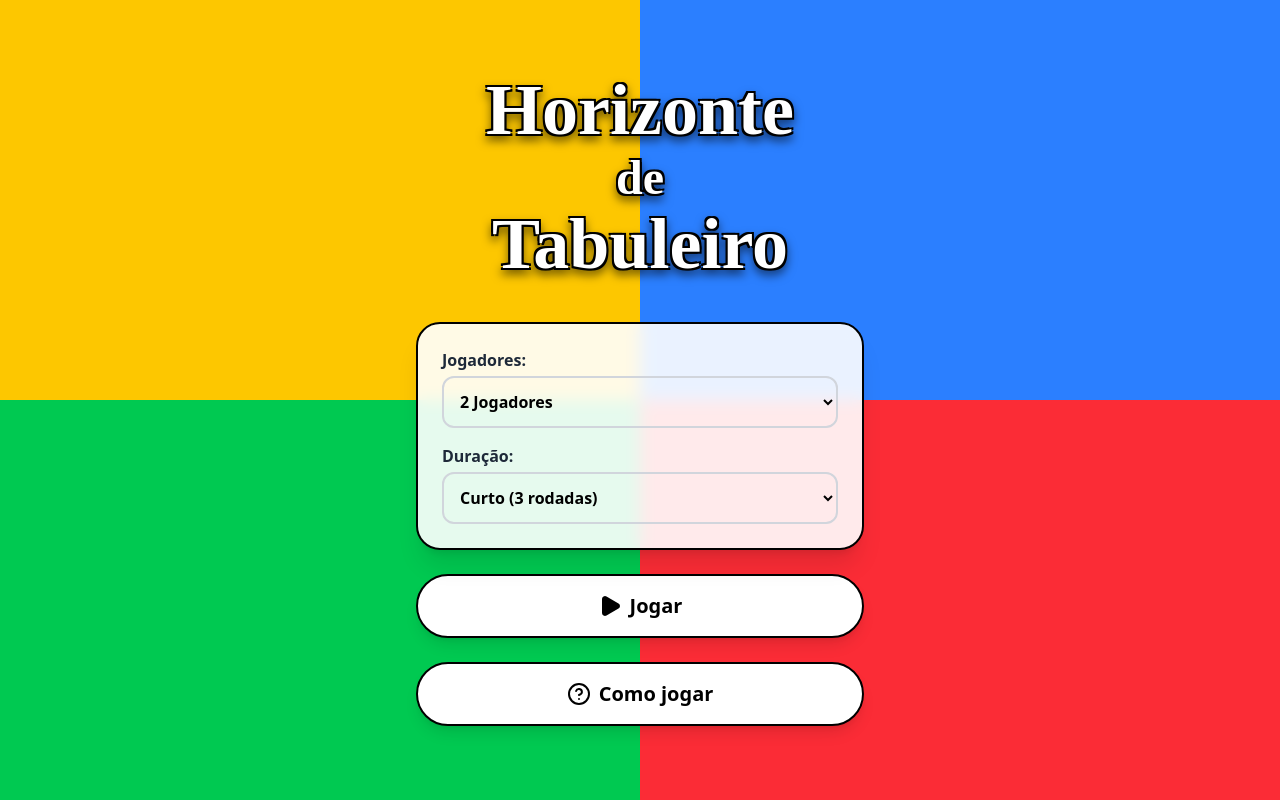
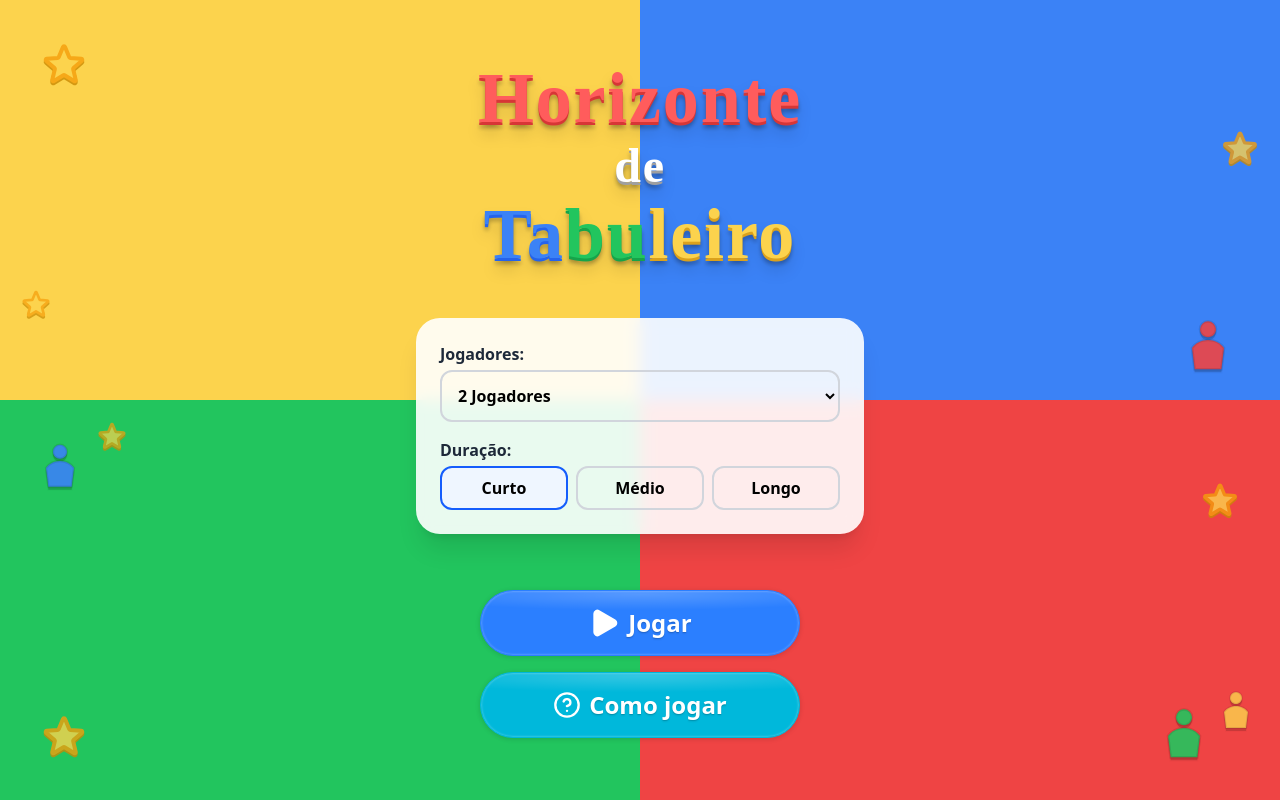
Before and after one commit to joaotonaco/horizonte-de-tabuleiro, a React (Vite) app: page / in a window 1280 px wide. Built offline with nearby package versions, Linux system fonts and the light colour scheme; a web font is replaced by a local one.

Commit message:
feat(ui): add puffy button component and update home screen styling

```diff
--- a/package.json
+++ b/package.json
@@ -18,6 +18,8 @@
 		"lucide-react": "^0.554.0",
 		"react": "^19.2.0",
 		"react-dom": "^19.2.0",
+		"tailwind-merge": "^3.4.0",
+		"tailwind-variants": "^3.2.2",
 		"tailwindcss": "^4.1.17",
 		"typescript": "~5.9.3"
 	},
--- a/src/App.tsx
+++ b/src/App.tsx
@@ -1,5 +1,6 @@
 import { Award, HelpCircle, Play, RotateCcw, X } from "lucide-react";
 import { useState } from "react";
+import { PuffyButton } from "./components/puffy-button";
 import { QUESTIONS } from "./questions";
 import type {
 	FeedbackState,
@@ -13,9 +14,9 @@ import type {
 import { shuffleArray } from "./utils";
 
 const GAME_MODES: GameModes = {
-	curto: { label: "Curto (3 rodadas)", rounds: 3 },
-	medio: { label: "Médio (5 rodadas)", rounds: 5 },
-	longo: { label: "Longo (10 rodadas)", rounds: 10 },
+	curto: { label: "Curto", rounds: 3 },
+	medio: { label: "Médio", rounds: 5 },
+	longo: { label: "Longo", rounds: 10 },
 };
 
 const PLAYER_COLORS: PlayerColors = {
@@ -30,6 +31,46 @@ const PLAYER_COLORS: PlayerColors = {
 	8: "bg-amber-500 ring-amber-400",
 	9: "bg-violet-500 ring-violet-400",
 };
+
+const StarIcon = ({ className }: { className?: string }) => (
+	<svg
+		xmlns="http://www.w3.org/2000/svg"
+		viewBox="0 0 24 24"
+		fill="#FCD34D"
+		stroke="#F59E0B"
+		strokeWidth="2"
+		className={className}
+		style={{ filter: "drop-shadow(0px 2px 0px #ca8a04)" }}
+	>
+		<path
+			strokeLinecap="round"
+			strokeLinejoin="round"
+			d="M11.48 3.499a.562.562 0 011.04 0l2.125 5.111a.563.563 0 00.475.345l5.518.442c.499.04.701.663.321.988l-4.204 3.602a.563.563 0 00-.182.557l1.285 5.385a.562.562 0 01-.84.61l-4.725-2.885a.563.563 0 00-.586 0L6.982 20.54a.562.562 0 01-.84-.61l1.285-5.385a.563.563 0 00-.182-.557l-4.204-3.602a.563.563 0 01.321-.988l5.518-.442a.563.563 0 00.475-.345L11.48 3.5z"
+		/>
+	</svg>
+);
+
+const PawnIcon = ({
+	className,
+	color,
+}: {
+	className?: string;
+	color: string;
+}) => (
+	<svg
+		xmlns="http://www.w3.org/2000/svg"
+		viewBox="0 0 24 24"
+		fill={color}
+		className={className}
+		style={{ filter: "drop-shadow(0px 3px 0px rgba(0,0,0,0.2))" }}
+	>
+		<path
+			d="M12 2a3 3 0 0 0-3 3c0 1.657 1.343 3 3 3s3-1.343 3-3a3 3 0 0 0-3-3zm0 7c-2.5 0-4.71 1.18-6 3l1 8h10l1-8c-1.29-1.82-3.5-3-6-3z"
+			stroke="rgba(0,0,0,0.1)"
+			strokeWidth="1"
+		/>
+	</svg>
+);
 
 const App = () => {
 	const [screen, setScreen] = useState<ScreenState>("home");
@@ -123,30 +164,62 @@ const App = () => {
 
 	const renderHome = () => (
 		<div className="relative w-full h-full flex flex-col items-center justify-center p-6 overflow-hidden">
-			{/* Fundo de 4 Quadrantes */}
-			<div className="absolute top-0 left-0 w-1/2 h-1/2 bg-yellow-400 z-0"></div>
-			<div className="absolute top-0 right-0 w-1/2 h-1/2 bg-blue-500 z-0"></div>
-			<div className="absolute bottom-0 left-0 w-1/2 h-1/2 bg-green-500 z-0"></div>
-			<div className="absolute bottom-0 right-0 w-1/2 h-1/2 bg-red-500 z-0"></div>
+			{/* Fundo de 4 Quadrantes com Textura e Ícones */}
+			<div className="absolute top-0 left-0 w-full h-full z-0">
+				{/* Quadrante Amarelo */}
+				<div className="absolute top-0 left-0 w-1/2 h-1/2 bg-[#FCD34D] overflow-hidden">
+					<StarIcon className="absolute top-10 left-10 w-12 h-12 opacity-80" />
+					<StarIcon className="absolute bottom-20 left-5 w-8 h-8 opacity-70" />
+				</div>
+				{/* Quadrante Azul */}
+				<div className="absolute top-0 right-0 w-1/2 h-1/2 bg-[#3B82F6] overflow-hidden">
+					<StarIcon className="absolute top-32 right-5 w-10 h-10 opacity-80" />
+					<PawnIcon
+						color="#EF4444"
+						className="absolute bottom-5 right-10 w-16 h-16 opacity-90"
+					/>
+				</div>
+				{/* Quadrante Verde */}
+				<div className="absolute bottom-0 left-0 w-1/2 h-1/2 bg-[#22C55E] overflow-hidden">
+					<PawnIcon
+						color="#3B82F6"
+						className="absolute top-10 left-8 w-14 h-14 opacity-90"
+					/>
+					<StarIcon className="absolute top-5 left-24 w-8 h-8 opacity-70" />
+					<StarIcon className="absolute bottom-10 left-10 w-12 h-12 opacity-80" />
+				</div>
+				{/* Quadrante Vermelho */}
+				<div className="absolute bottom-0 right-0 w-1/2 h-1/2 bg-[#EF4444] overflow-hidden">
+					<PawnIcon
+						color="#22C55E"
+						className="absolute bottom-8 right-16 w-16 h-16 opacity-90"
+					/>
+					<PawnIcon
+						color="#FCD34D"
+						className="absolute bottom-16 right-5 w-12 h-12 opacity-80"
+					/>
+					<StarIcon className="absolute top-20 right-10 w-10 h-10 opacity-80" />
+				</div>
+			</div>
 
 			{/* Conteúdo */}
 			<div className="z-10 w-full max-w-md flex flex-col items-center gap-6">
-				<h1
-					className="text-5xl font-playful font-black text-white text-center drop-shadow-[0_5px_5px_rgba(0,0,0,0.5)] leading-tight mb-4"
-					style={{
-						textShadow:
-							"2px 2px 0 #000000, -2px -2px 0 #000000, 2px -2px 0 #000000, -2px 2px 0 #000000",
-					}}
-				>
-					<span className="text-6xl md:text-7xl">Horizonte</span>
-					<br />
-					de
-					<br />
-					<span className="text-6xl md:text-7xl">Tabuleiro</span>
+				<h1 className="text-6xl md:text-7xl font-black font-playful text-center leading-none tracking-wide drop-shadow-xl mb-6">
+					<span className="text-[#ff5c5c] puffy-text-red block">Horizonte</span>
+					<p className="text-white puffy-text text-4xl md:text-5xl my-2">de</p>
+					<span className="text-[#3B82F6] puffy-text-blue inline-block">
+						Ta
+					</span>
+					<span className="text-[#22C55E] puffy-text-green inline-block">
+						bu
+					</span>
+					<span className="text-[#FCD34D] puffy-text-yellow inline-block">
+						leiro
+					</span>
 				</h1>
 
 				{/* Painel de Configuração */}
-				<div className="bg-white/90 backdrop-blur-sm p-6 rounded-3xl shadow-xl w-full space-y-4 border-2 border-black">
+				<div className="bg-white/90 backdrop-blur-sm p-6 rounded-3xl shadow-xl w-full space-y-4">
 					<div>
 						<label className="block text-gray-800 font-bold mb-1">
 							Jogadores:
@@ -168,34 +241,36 @@ const App = () => {
 						<label className="block text-gray-800 font-bold mb-1">
 							Duração:
 						</label>
-						<select
-							value={gameMode}
-							onChange={(e) => setGameMode(e.target.value as GameModeKey)}
-							className="w-full p-3 rounded-xl border-2 border-gray-300 focus:border-blue-500 outline-none font-bold"
-						>
+						<div className="flex gap-2">
 							{Object.entries(GAME_MODES).map(([key, val]) => (
-								<option key={key} value={key}>
+								<label
+									key={key}
+									className={`w-full flex items-center justify-center gap-2 px-3 py-2 rounded-xl border-2 font-bold cursor-pointer ${gameMode === key ? "border-blue-600 bg-blue-50" : "border-gray-300"}`}
+								>
+									<input
+										type="radio"
+										name="game-mode"
+										value={key}
+										checked={gameMode === (key as GameModeKey)}
+										onChange={(e) => setGameMode(e.target.value as GameModeKey)}
+										className="sr-only"
+									/>
 									{val.label}
-								</option>
+								</label>
 							))}
-						</select>
+						</div>
 					</div>
 				</div>
 
-				{/* Botões Principais */}
-				<button
-					onClick={startGame}
-					className="w-full bg-white text-black text-xl font-bold py-4 rounded-full shadow-lg flex items-center justify-center gap-2 border-2 border-black hover:scale-105 transition-transform active:scale-95"
-				>
-					<Play size={24} fill="black" /> Jogar
-				</button>
+				<div className="w-full max-w-xs flex flex-col gap-4 mt-8">
+					<PuffyButton onClick={startGame} color="blue">
+						<Play size={32} fill="white" /> Jogar
+					</PuffyButton>
 
-				<button
-					onClick={() => setShowModal(true)}
-					className="w-full bg-white text-black text-xl font-bold py-4 rounded-full shadow-lg flex items-center justify-center gap-2 border-2 border-black hover:scale-105 transition-transform active:scale-95"
-				>
-					<HelpCircle size={24} /> Como jogar
-				</button>
+					<PuffyButton onClick={() => setShowModal(true)} color="cyan">
+						<HelpCircle size={28} /> Como jogar
+					</PuffyButton>
+				</div>
 			</div>
 		</div>
 	);
@@ -320,18 +395,21 @@ const App = () => {
 					))}
 				</div>
 				<div className="flex gap-3">
-					<button
+					<PuffyButton
 						onClick={() => setScreen("home")}
-						className="w-1/2 bg-white text-black text-xl font-bold py-3 rounded-full shadow-lg border-2 border-black"
+						color="white"
+						size="sm"
+						className="w-full"
 					>
 						Voltar
-					</button>
-					<button
+					</PuffyButton>
+					<PuffyButton
 						onClick={beginGameFromSetup}
-						className="w-1/2 bg-black text-white text-xl font-bold py-3 rounded-full shadow-lg border-2 border-black"
+						size="sm"
+						className="w-full"
 					>
 						Continuar
-					</button>
+					</PuffyButton>
 				</div>
 			</div>
 		</div>
--- /dev/null
+++ b/src/components/puffy-button.tsx
@@ -0,0 +1,42 @@
+import { tv, type VariantProps } from "tailwind-variants";
+
+const puffyButtonVariants = tv({
+	base: "flex gap-2 justify-center items-center text-shadow-sm font-bold touch-manipulation will-change-transform border rounded-full text-white shadow-[inset_0_0_2px_1px_rgba(255,255,255,0.2),0_1px_4px_1px_rgba(0,0,0,0.1)] transition-all duration-200 ease-[cubic-bezier(0.55,1,0.15,1)] cursor-pointer focus:outline-none hover:scale-[1.02] active:scale-[0.96]",
+	variants: {
+		color: {
+			indigo:
+				"border-indigo-600 [background-color:var(--color-indigo-500)] bg-[radial-gradient(75%_25%_at_50%_5%,rgba(255,255,255,0.2),transparent)] hover:border-indigo-500 focus:border-indigo-500 active:border-indigo-600 active:bg-[radial-gradient(75%_25%_at_50%_95%,rgba(255,255,255,0.2),transparent)]",
+			yellow:
+				"border-yellow-600 [background-color:var(--color-yellow-400)] bg-[radial-gradient(75%_25%_at_50%_5%,rgba(255,255,255,0.5),transparent)] hover:border-yellow-500 focus:border-yellow-500 active:border-yellow-600 active:bg-[radial-gradient(75%_25%_at_50%_95%,rgba(255,255,255,0.5),transparent)]",
+			blue: "border-blue-500 [background-color:var(--color-blue-500)] bg-[radial-gradient(75%_25%_at_50%_5%,rgba(255,255,255,0.2),transparent)] hover:border-blue-500 focus:border-blue-500 active:border-blue-600 active:bg-[radial-gradient(75%_25%_at_50%_95%,rgba(255,255,255,0.2),transparent)]",
+			cyan: "border-cyan-500 [background-color:var(--color-cyan-500)] bg-[radial-gradient(75%_25%_at_50%_5%,rgba(255,255,255,0.2),transparent)] hover:border-cyan-500 focus:border-cyan-500 active:border-cyan-600 active:bg-[radial-gradient(75%_25%_at_50%_95%,rgba(255,255,255,0.2),transparent)]",
+			white:
+				"text-zinc-700 border-white-500 [background-color:var(--color-white-500)] bg-[radial-gradient(75%_25%_at_50%_5%,rgba(255,255,255,0.2),transparent)] hover:border-white-500 focus:border-white-500 active:border-white-600 active:bg-[radial-gradient(75%_25%_at_50%_95%,rgba(255,255,255,0.2),transparent)]",
+		},
+		size: {
+			sm: "text-lg p-3",
+			default: "text-2xl p-4",
+		},
+	},
+	defaultVariants: {
+		color: "indigo",
+		size: "default",
+	},
+});
+
+type PuffyButtonProps = VariantProps<typeof puffyButtonVariants> &
+	React.ComponentProps<"button">;
+
+export function PuffyButton({
+	color,
+	size,
+	className,
+	...props
+}: PuffyButtonProps) {
+	return (
+		<button
+			className={puffyButtonVariants({ color, size, className })}
+			{...props}
+		/>
+	);
+}
--- a/src/index.css
+++ b/src/index.css
@@ -4,3 +4,33 @@
 @theme {
 	--font-playful: "DynaPuff", cursive;
 }
+
+.puffy-text {
+	text-shadow:
+		0px 3px 0px #9f9f9f,
+		0px 6px 4px rgba(0, 0, 0, 0.3);
+}
+
+.puffy-text-yellow {
+	text-shadow:
+		0px 3px 0px #dba11c,
+		0px 6px 4px rgba(0, 0, 0, 0.3);
+}
+
+.puffy-text-blue {
+	text-shadow:
+		0px 3px 0px #2563eb,
+		0px 6px 4px rgba(0, 0, 0, 0.3);
+}
+
+.puffy-text-red {
+	text-shadow:
+		0px 3px 0px #d73636,
+		0px 6px 4px rgba(0, 0, 0, 0.3);
+}
+
+.puffy-text-green {
+	text-shadow:
+		0px 3px 0px #16a34a,
+		0px 6px 4px rgba(0, 0, 0, 0.3);
+}
--- a/src/types.ts
+++ b/src/types.ts
@@ -5,7 +5,7 @@ export type PlayerColors = Record<number, string>;
 export type FeedbackState = "correct" | "wrong" | null;
 
 export interface Question {
-	id: number,
+	id: number;
 	question: string;
 	options: string[];
 	correct: string;
```
Also changed, not shown: 1 other file (tests, documents, lock files or other folders).
